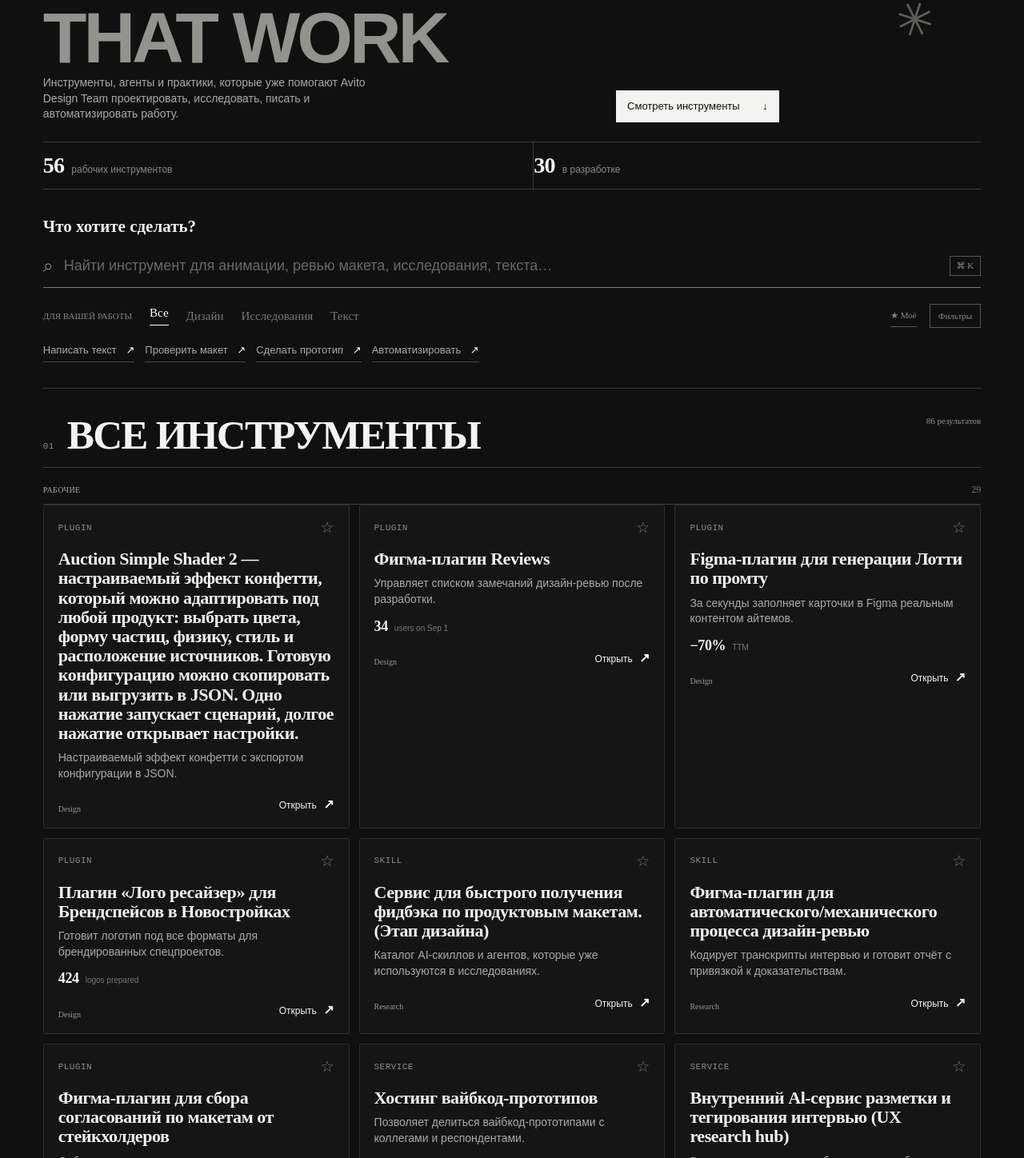
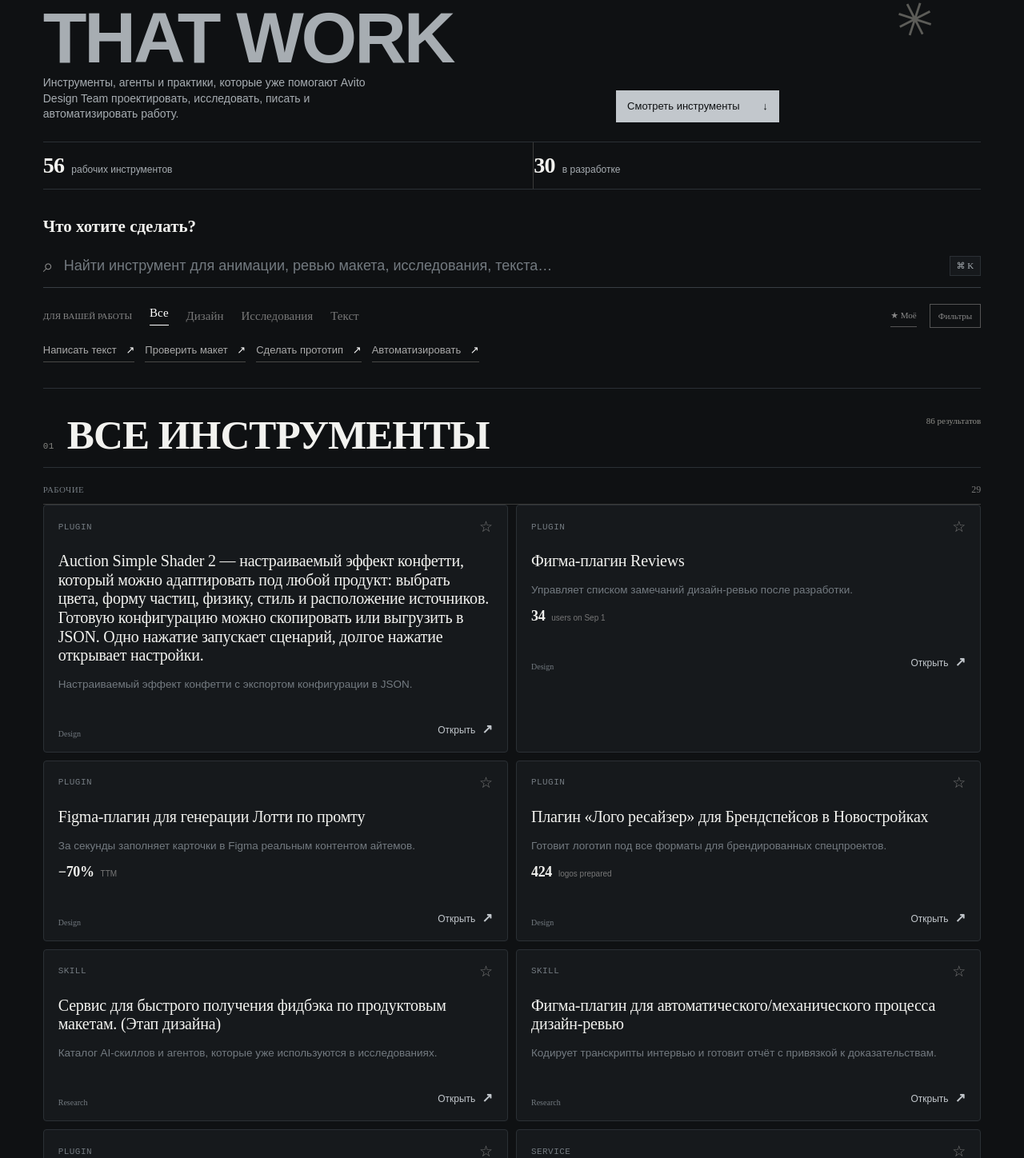
Before and after one commit to kosilin27/adt-ai-tools, a React (Vite) app: page / in a window 1280 px wide. Shown: the part 202-1650 px from the top of the page at 80% size. Built offline with nearby package versions, Linux system fonts and the light colour scheme; a web font is replaced by a local one.

Commit message:
Refine catalog visual hierarchy

```diff
--- a/src/styles.css
+++ b/src/styles.css
@@ -74,6 +74,48 @@
 @media(max-width:800px){.control-row{gap:14px;flex-wrap:wrap}.control-row .roles{order:1;width:100%;overflow:auto;gap:16px}.favorites-toggle,.filter-button{order:2}.filter-panel{position:fixed;left:20px;right:20px;top:auto;bottom:20px;width:auto}.filter-panel.is-sticky{top:auto;right:20px}.filter-panel select{min-width:150px}.sticky-toolbar{padding:9px 20px}.sticky-toolbar .toolbar-controls{display:block}.sticky-toolbar .search-input{width:100%;margin-bottom:7px}.sticky-toolbar .control-row{display:flex;flex-wrap:nowrap}.sticky-toolbar .control-row .roles{width:auto;overflow:auto;flex-wrap:nowrap}.sticky-toolbar .control-row .roles>span{display:none}.sticky-toolbar .roles button{font-size:13px}.sticky-toolbar .favorites-toggle,.sticky-toolbar .filter-button{font-size:11px}.intent-row{gap:12px}.status-group{margin-top:38px}.card-metric{margin-top:14px}.sheet-title-row .favorite{margin-top:10px}.case-details{margin-top:22px}.section-head{display:block}.section-head>.result-count{display:block;margin-top:14px}}
 .sheet h2{overflow-wrap:break-word}
 @media(max-width:800px){.sheet h2{font-size:clamp(2.5rem,11vw,4rem);line-height:.88}}
+body{background:#0f1113;color:#f2f2ef}
+.header{background:rgba(15,17,19,.96);border-color:#2b3035}
+.hero,.stats,.search-wrap,.section-head,.roles,.filter-bar,footer{border-color:#2b3035}
+.hero h1{letter-spacing:-.035em;line-height:.9}
+.hero h1 em{color:#a7adb2}
+.hero-bottom p,.stats span,.tool-card p,.ideas-intro{color:#a7adb2}
+.button-light{background:#c2c7cc;color:#0f1113;border-color:#c2c7cc}
+.button-ghost{border-color:#383e44}
+.search-input{border-color:#383e44}
+.search-input input{color:#f2f2ef}
+.search-input input::placeholder{color:#737a80}
+.search-input kbd,.filter-pills button,.filter-selects select{border-color:#2b3035;background:#16191c;color:#a7adb2}
+.filter-pills button.active{background:#c2c7cc;color:#0f1113;border-color:#c2c7cc}
+.section-head h2{letter-spacing:-.02em}
+.group-head h3{font:11px AvitoMono;letter-spacing:.04em;color:#737a80;text-transform:uppercase}
+.status-group{margin-top:30px}
+.new-grid,.tool-grid{grid-template-columns:repeat(2,minmax(0,1fr));gap:10px}
+.tool-card,.tool-card:nth-child(3n){background:#16191c;border:1px solid #2b3035;border-radius:4px;margin:0;padding:17px 18px;min-height:205px}
+.tool-card:hover{background:#1d2125;color:#f2f2ef;border-color:#383e44;padding:17px 18px;margin:0;transform:none}
+.tool-card h3{font-weight:500;font-size:20px;line-height:1.18;letter-spacing:-.01em;margin:0 0 14px;color:#f2f2ef}
+.tool-card p{font-size:13.5px;line-height:1.45;color:#737a80;max-width:42rem}
+.card-top{color:#737a80;margin-bottom:22px}
+.card-tags span{color:#737a80}
+.card-foot{padding-top:18px}
+.arrow{color:#c2c7cc}
+.arrow b{display:inline-block;transition:transform .15s ease}
+.tool-card:hover .arrow b{transform:translateX(4px)}
+.tool-card.is-development{background:#121518;color:#737a80;border-color:#252b30}
+.tool-card.is-development h3{color:#a7adb2}
+.tool-card.is-development p,.tool-card.is-development .card-top,.tool-card.is-development .card-tags span{color:#626a71}
+.tool-card.is-development .status-development{color:#c2c7cc}
+.tool-card.is-development:hover{background:#171b1f;border-color:#30373d;color:#858d94}
+.status-group-development .group-head h3{color:#737a80}
+.status-ready{color:#c2c7cc}
+.status-beta{color:#a7adb2}
+.status-development{color:#737a80}
+.idea-card{background:#16191c;border-color:#2b3035;border-radius:4px}
+@media(max-width:800px){
+  .new-grid,.tool-grid{grid-template-columns:1fr;gap:10px}
+  .tool-card,.tool-card:nth-child(3n),.tool-card:hover,.tool-card.is-development:hover{padding:16px;min-height:0}
+  .tool-card h3{font-size:19px;line-height:1.18;letter-spacing:-.005em}
+}
 .sheet-source-links{border-top:1px solid #b5b5b2;padding:18px 0}
 .sheet-source-links small{display:block;color:#666;margin-bottom:10px}
 .sheet-source-links a{display:block;color:#555;font:13px AvitoMono;overflow-wrap:anywhere;text-decoration:underline;text-underline-offset:4px;margin-top:8px}
@@ -194,3 +236,46 @@ footer div{font-size:13px;gap:16px}
 @font-face{font-family:AvitoMono;src:local("Courier New")}
 .sheet h2{overflow-wrap:break-word}
 @media(max-width:800px){.sheet h2{font-size:clamp(2.5rem,11vw,4rem);line-height:.88}}
+.final-visual-pass{}
+body{background:#0f1113;color:#f2f2ef}
+.header{background:rgba(15,17,19,.96);border-color:#2b3035}
+.hero,.stats,.search-wrap,.section-head,.roles,.filter-bar,footer{border-color:#2b3035}
+.hero h1{letter-spacing:-.035em;line-height:.9}
+.hero h1 em{color:#a7adb2}
+.hero-bottom p,.stats span,.tool-card p,.ideas-intro{color:#a7adb2}
+.button-light{background:#c2c7cc;color:#0f1113;border-color:#c2c7cc}
+.button-ghost{border-color:#383e44}
+.search-input{border-color:#383e44}
+.search-input input{color:#f2f2ef}
+.search-input input::placeholder{color:#737a80}
+.search-input kbd,.filter-pills button,.filter-selects select{border-color:#2b3035;background:#16191c;color:#a7adb2}
+.filter-pills button.active{background:#c2c7cc;color:#0f1113;border-color:#c2c7cc}
+.section-head h2{letter-spacing:-.02em}
+.group-head h3{font:11px AvitoMono;letter-spacing:.04em;color:#737a80;text-transform:uppercase}
+.status-group{margin-top:30px}
+.new-grid,.tool-grid{grid-template-columns:repeat(2,minmax(0,1fr));gap:10px}
+.tool-card,.tool-card:nth-child(3n){background:#16191c;border:1px solid #2b3035;border-radius:4px;margin:0;padding:17px 18px;min-height:205px}
+.tool-card:hover{background:#1d2125;color:#f2f2ef;border-color:#383e44;padding:17px 18px;margin:0;transform:none}
+.tool-card h3{font-weight:500;font-size:20px;line-height:1.18;letter-spacing:-.01em;margin:0 0 14px;color:#f2f2ef}
+.tool-card p{font-size:13.5px;line-height:1.45;color:#737a80;max-width:42rem}
+.card-top{color:#737a80;margin-bottom:22px}
+.card-tags span{color:#737a80}
+.card-foot{padding-top:18px}
+.arrow{color:#c2c7cc}
+.arrow b{display:inline-block;transition:transform .15s ease}
+.tool-card:hover .arrow b{transform:translateX(4px)}
+.tool-card.is-development{background:#121518;color:#737a80;border-color:#252b30}
+.tool-card.is-development h3{color:#a7adb2}
+.tool-card.is-development p,.tool-card.is-development .card-top,.tool-card.is-development .card-tags span{color:#626a71}
+.tool-card.is-development .status-development{color:#c2c7cc}
+.tool-card.is-development:hover{background:#171b1f;border-color:#30373d;color:#858d94}
+.status-group-development .group-head h3{color:#737a80}
+.status-ready{color:#c2c7cc}
+.status-beta{color:#a7adb2}
+.status-development{color:#737a80}
+.idea-card{background:#16191c;border-color:#2b3035;border-radius:4px}
+@media(max-width:800px){
+  .new-grid,.tool-grid{grid-template-columns:1fr;gap:10px}
+  .tool-card,.tool-card:nth-child(3n),.tool-card:hover,.tool-card.is-development:hover{padding:16px;min-height:0}
+  .tool-card h3{font-size:19px;line-height:1.18;letter-spacing:-.005em}
+}
```
